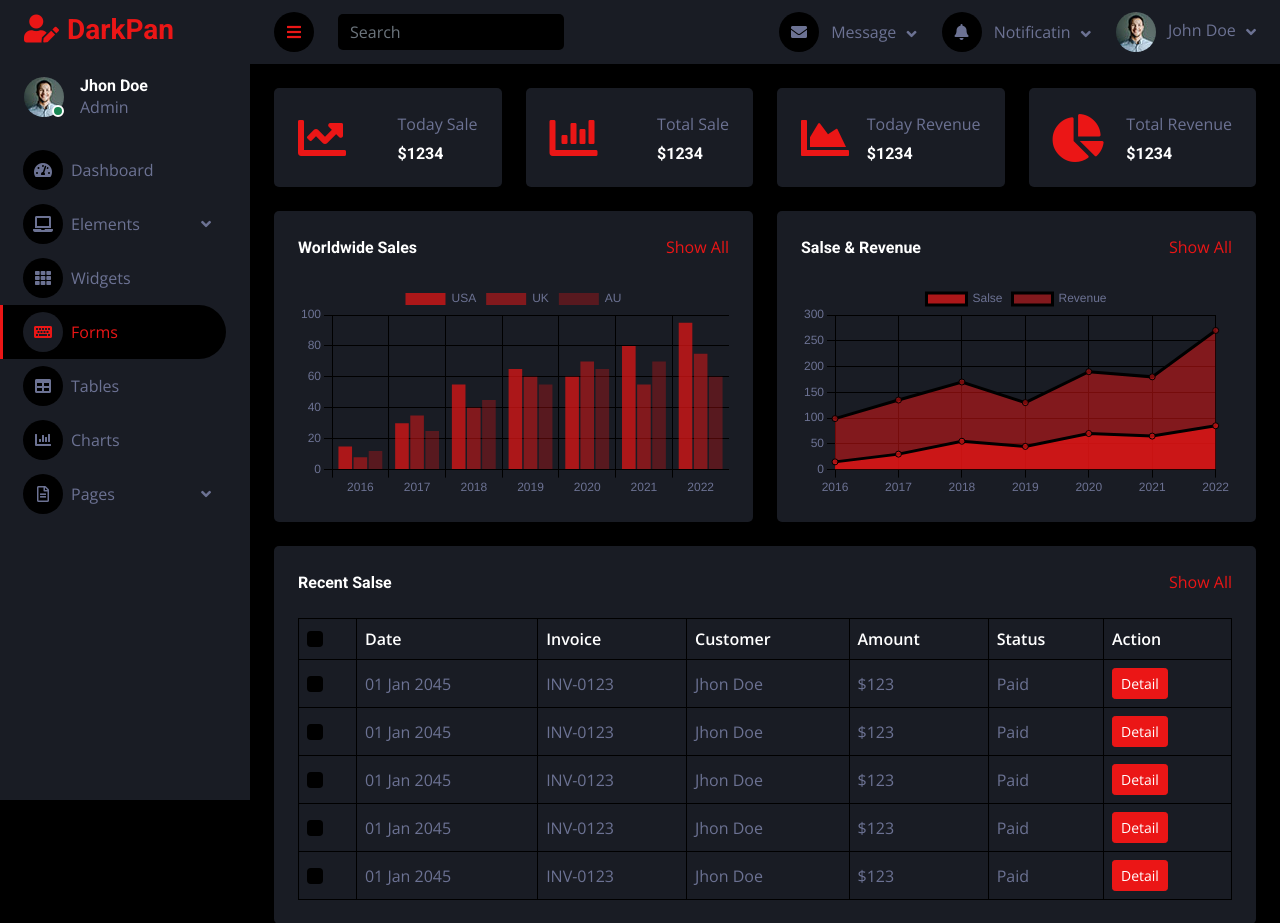
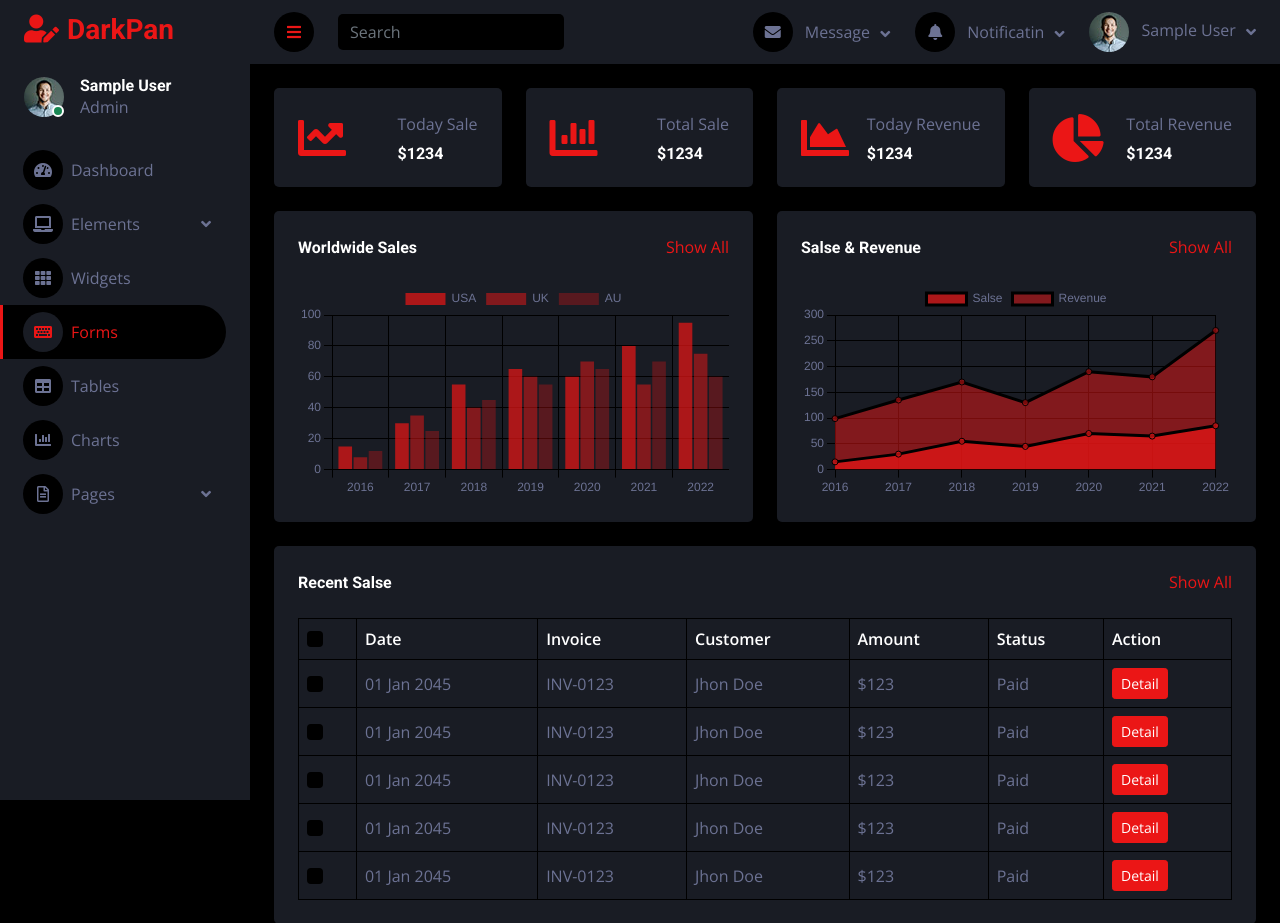
Before and after one commit to mjobayed/poly-2026, a PHP site: page /admin/index.php in a window 1280 px wide. Shown: the top 923 px of the page. Run offline with PHP 8.4, Linux system fonts and the light colour scheme; the visitor is signed in with stand-in values (Sample User, id 1); some libraries are stand-ins or nearby versions.

Commit message:
feat: use session variables and fix logout

```diff
--- a/020-class-21/admin/sidebar.php
+++ b/020-class-21/admin/sidebar.php
@@ -10,7 +10,7 @@
                         <div class="bg-success rounded-circle border border-2 border-white position-absolute end-0 bottom-0 p-1"></div>
                     </div>
                     <div class="ms-3">
-                        <h6 class="mb-0">Jhon Doe</h6>
+                        <h6 class="mb-0"><?php echo $_SESSION['uname']; ?></h6>
                         <span>Admin</span>
                     </div>
                 </div>
--- a/020-class-21/admin/top-header.php
+++ b/020-class-21/admin/top-header.php
@@ -76,12 +76,12 @@
                     <div class="nav-item dropdown">
                         <a href="#" class="nav-link dropdown-toggle" data-bs-toggle="dropdown">
                             <img class="rounded-circle me-lg-2" src="img/user.jpg" alt="" style="width: 40px; height: 40px;">
-                            <span class="d-none d-lg-inline-flex">John Doe</span>
+                            <span class="d-none d-lg-inline-flex"><?php echo $_SESSION['uname']; ?></span>
                         </a>
                         <div class="dropdown-menu dropdown-menu-end bg-secondary border-0 rounded-0 rounded-bottom m-0">
                             <a href="#" class="dropdown-item">My Profile</a>
-                            <a href="#" class="dropdown-item">Settings</a>
-                            <a href="#" class="dropdown-item">Log Out</a>
+<!--                             <a href="#" class="dropdown-item">Settings</a> -->
+                            <a href="./logout.php" class="dropdown-item">Log Out</a>
                         </div>
                     </div>
                 </div>
```
